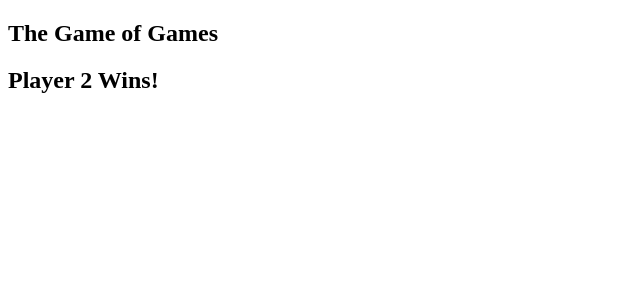
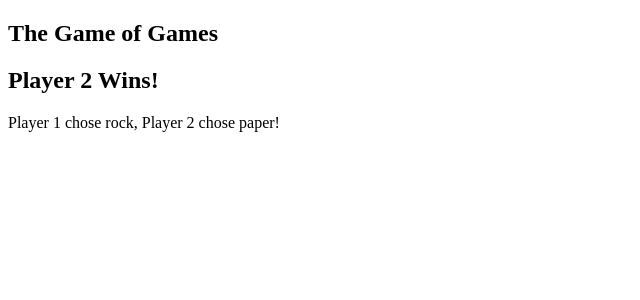
Before and after one commit to DonutsGoHere/rps_flask_homework, a Flask app: page /rock/paper in a window 1280 px wide. Shown: the part 98-398 px from the top of the page, without its empty margins (0-640 px from the left). Run offline with Flask 2, Linux system fonts and the light colour scheme; parts of the project's set-up code (start-up, migrations or seed data) failed here and were passed over.

Commit message:
2nd commit

```diff
--- a/controllers/controller.py
+++ b/controllers/controller.py
@@ -13,50 +13,50 @@ def index():
 #    return render_template('game_result')
 
 
-@app.route('/rock')
-def rock():
-   return render_template('rock.html')
+# @app.route('/rock')
+# def rock():
+#    return render_template('rock.html')
 
-@app.route('/paper')
-def paper():
-   return render_template('paper.html')
+# @app.route('/paper')
+# def paper():
+#    return render_template('paper.html')
 
-@app.route('/scissors')
-def scissors():
-   return render_template('scissors.html')
+# @app.route('/scissors')
+# def scissors():
+#    return render_template('scissors.html')
 
 @app.route('/rock/rock')
 def rock_rock():
-   return render_template('draw.html')
+   return render_template('rock_draw.html')
 
 @app.route('/rock/paper')
 def rock_paper():
-   return render_template('player_2_wins.html')
+   return render_template('rp_player_2_wins.html')
 
 @app.route('/rock/scissors')
 def rock_scissors():
-   return render_template('player_1_wins.html')
+   return render_template('rs_player_1_wins.html')
 
 @app.route('/paper/rock')
 def paper_rock():
-   return render_template('player_1_wins.html')
+   return render_template('pr_player_1_wins.html')
 
 @app.route('/paper/paper')
 def paper_paper():
-   return render_template('draw.html')
+   return render_template('paper_draw.html')
 
 @app.route('/paper/scissors')
 def paper_scissors():
-   return render_template('player_2_wins.html')
+   return render_template('ps_player_2_wins.html')
 
 @app.route('/scissors/rock')
 def scissors_rock():
-   return render_template('player_2_wins.html')
+   return render_template('sr_player_2_wins.html')
 
 @app.route('/scissors/paper')
 def scissors_paper():
-   return render_template('player_1_wins.html')
+   return render_template('sp_player_1_wins.html')
 
 @app.route('/scissors/scissors')
 def scissors_scissors():
-   return render_template('draw.html')
+   return render_template('scissors_draw.html')
--- a/models/game.py
+++ b/models/game.py
@@ -1,40 +1,6 @@
 from models.player import Player
 
-player_1 = Player([])
-player_2 = Player([])
+player_1 = Player()
+player_2 = Player()
 
 players = [player_1, player_2]
-
-
-# def get_computer_move():
-#     options = ["rock", "paper", "scissors"]
-#     return options[random.randint(0,2)]
-
-# def get_winner(player_choice, computer_choice):
-#     winner = "computer"
-
-#     if player_choice == computer_choice:
-#         winner = "tie"
-#     if player_choice == "rock" and computer_choice == "scissors":
-#         winner = "player"
-#     if player_choice == "scissors" and computer_choice == "paper":
-#         winner = "player"
-#     if player_choice == "paper" and computer_choice == "rock":
-#         winner = "player"
-
-#     return winner
-
-# @app.route('/')
-# def index():
-#     return render_template("index.html")
-
-# @app.route('/rps/<choice>')
-# def rps(choice):
-#     player_choice = choice.lower()
-#     computer_choice = get_computer_move()
-#     winner = get_winner(player_choice, computer_choice)
-
-#     return render_template("rps.html", winner=winner, player_choice=player_choice, computer_choice=computer_choice)
-
-# if __name__ == "__main__":
-#     app.run()
--- a/models/player.py
+++ b/models/player.py
@@ -1,4 +1,5 @@
 class Player:
   def __int__(self, name, choice):
     self.name = name
-    self.choice = choice
+    self.choice = []
+    # self.choice = [choice]
--- a/templates/rock.html
+++ b/templates/pr_player_1_wins.html
@@ -2,5 +2,9 @@
 
 {% block content %}
 <h1>The Game of Games</h1>
-<p>You have picked rock</p>
+
+<h2>Player 1 Wins!</h2>
+<p>Player 1 chose paper,
+  Player 2 chose rock!
+</p>
 {% endblock %}
--- a/templates/player_1_wins.html
+++ b/templates/ps_player_2_wins.html
@@ -3,6 +3,8 @@
 {% block content %}
 <h1>The Game of Games</h1>
 
-<h2>Player 1 Wins!</h2>
-
+<h2>Player 2 Wins!</h2>
+<p>Player 1 chose paper,
+  Player 2 chose scissors!
+</p>
 {% endblock %}
--- /dev/null
+++ b/templates/rp_player_2_wins.html
@@ -0,0 +1,10 @@
+{% extends "base.html" %}
+
+{% block content %}
+<h1>The Game of Games</h1>
+
+<h2>Player 2 Wins!</h2>
+<p>Player 1 chose rock,
+  Player 2 chose paper!
+</p>
+{% endblock %}
--- a/templates/draw.html
+++ b/templates/rs_player_1_wins.html
@@ -3,6 +3,8 @@
 {% block content %}
 <h1>The Game of Games</h1>
 
-<h2>It's a Draw!</h2>
-
+<h2>Player 1 Wins!</h2>
+<p>Player 1 chose rock,
+  Player 2 chose scissors!
+</p>
 {% endblock %}
--- a/templates/player_2_wins.html
+++ b/templates/scissors_draw.html
@@ -3,6 +3,9 @@
 {% block content %}
 <h1>The Game of Games</h1>
 
-<h2>Player 2 Wins!</h2>
+<h2>It's a Draw!</h2>
+<p>Player 1 chose scissors,
+  Player 2 also chose scissors!
+</p>
 
 {% endblock %}
--- a/templates/paper.html
+++ b/templates/sr_player_2_wins.html
@@ -3,6 +3,8 @@
 {% block content %}
 <h1>The Game of Games</h1>
 
-
-<p>You have picked paper</p>
+<h2>Player 2 Wins!</h2>
+<p>Player 1 chose scissors,
+  Player 2 chose rock!
+</p>
 {% endblock %}
```
Also changed, not shown: templates/paper_draw.html (added, +11 -0 lines), templates/rock_draw.html (renamed from templates/scissors.html, +6 -1 lines), templates/sp_player_1_wins.html (added, +10 -0 lines).
